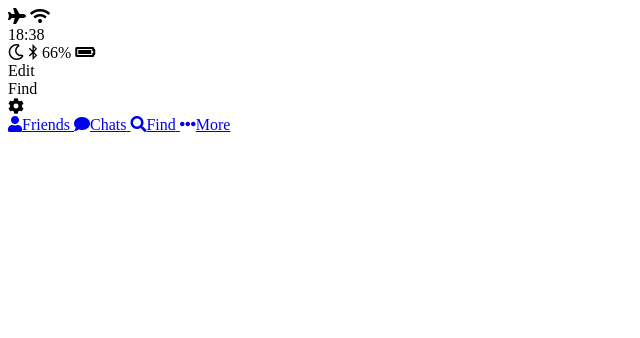
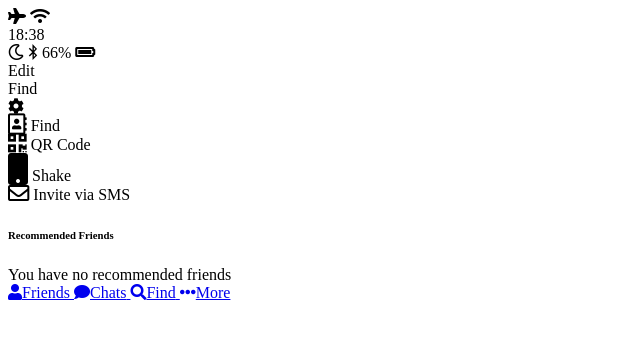
Before and after one commit to coneseo/kakao-clone, a plain HTML site: page find.html in a window 1280 px wide. Shown: the whole page, without its empty margins (0-640 px from the left). Drawn offline with Linux system fonts and the light colour scheme.

Commit message:
find is done!

```diff
--- a/find.html
+++ b/find.html
@@ -35,6 +35,34 @@
       </div>
     </div>
   </header>
+  <main class="find">
+    <section class="find__options">
+      <div class="find__option">
+        <i class="far fa-address-book fa-lg"></i>
+        <span class="find__option-title">Find</span>
+      </div>
+      <div class="find__option">
+        <i class="fa fa-qrcode fa-lg"></i>
+        <span class="find__option-title">QR Code</span>
+      </div>
+      <div class="find__option">
+        <i class="fa fa-mobile fa-2x"></i>
+        <span class="find__option-title">Shake</span>
+      </div>
+      <div class="find__option">
+        <i class="far fa-envelope fa-lg"></i>
+        <span class="find__option-title">Invite via SMS</span>
+      </div>
+    </section>
+    <section class="find__recommended">
+      <header>
+        <h6 class="recommended__title">Recommended Friends</h6>
+      </header>
+      <div class="recommended__none">
+        <span class="recommended__text">You have no recommended friends</span>
+      </div>
+    </section>
+  </main>
   <nav class="tab-bar">
     <a href="index.html" class="tab-bar__tab">
     <i class="fa fa-user"></i><span class="tab-bar__title">Friends</span>
```
